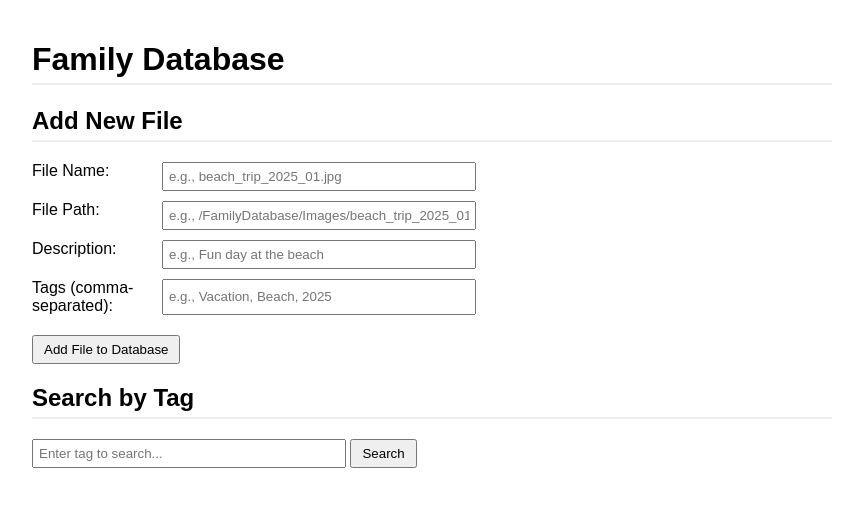
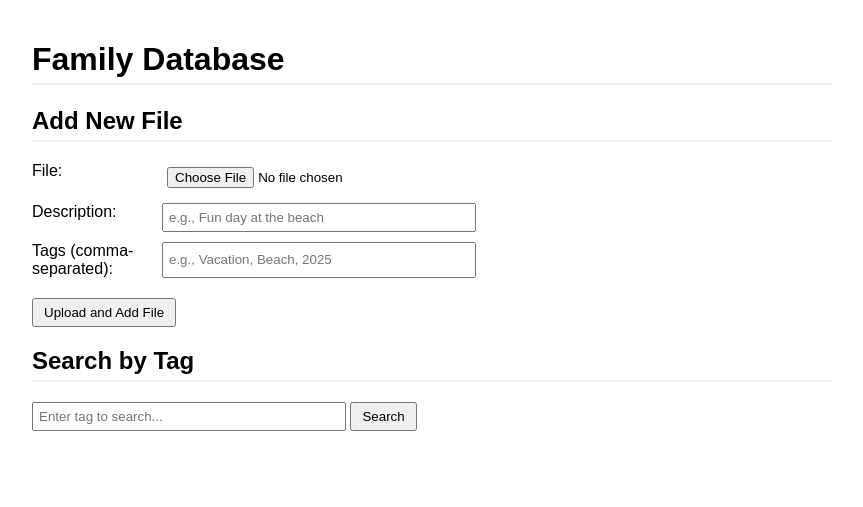
Before and after one commit to adilonam/family-media, a Flask app: page / in a window 1280 px wide. Shown: the top 507 px of the page, without its empty margins (208-1071 px from the left). Run offline with Flask 3, Linux system fonts and the light colour scheme.

Commit message:
Add file upload functionality with metadata handling and file serving route. Updated form to support file uploads and modified search results to include clickable file links. Added FamilyFileVault directory to .gitignore.

```diff
--- a/app.py
+++ b/app.py
@@ -1,8 +1,17 @@
-from flask import Flask, render_template, request, jsonify
+from flask import Flask, render_template, request, jsonify, send_from_directory
 import database_manager as dbm
+import os
+from werkzeug.utils import secure_filename
+
+# --- Configuration ---
+# Define the path where files will be saved
+UPLOAD_FOLDER = os.path.join(os.getcwd(), 'FamilyFileVault')
+# Create the folder if it doesn't exist
+os.makedirs(UPLOAD_FOLDER, exist_ok=True)
 
 # Initialize the Flask app
 app = Flask(__name__)
+app.config['UPLOAD_FOLDER'] = UPLOAD_FOLDER
 
 # Initialize database tables on startup
 def init_db():
@@ -46,15 +55,18 @@ def search():
             # 'jsonify' turns the Python list of results into a format
             # the web browser can understand.
             # We'll format the results as a list of dictionaries.
-            results = [
-                {
+            results = []
+            for file in files:
+                file_path = file[2]
+                # Extract just the filename from the full path for the download link
+                filename = os.path.basename(file_path)
+                results.append({
                     "id": file[0],
                     "name": file[1],
-                    "path": file[2],
+                    "path": file_path,
+                    "filename": filename,  # Add filename for download link
                     "description": file[3]
-                }
-                for file in files
-            ]
+                })
             return jsonify(results)
 
         except Exception as e:
@@ -63,35 +75,64 @@ def search():
 
     return jsonify({"error": "Could not connect to database"}), 500
 
-# --- 3. Add File API Route ---
+# --- 3. Add File API Route (MODIFIED) ---
 @app.route('/addfile', methods=['POST'])
 def add_file_route():
     """
-    This route handles adding a new file.
-    It expects data sent from an HTML form.
+    This route now handles file uploads and metadata.
+    """
+    # Check if a file was part of the request
+    if 'file' not in request.files:
+        return jsonify({"error": "No file part in the request"}), 400
 
-    NOTE: This basic example doesn't handle the *actual file upload*.
-    It only adds the metadata (the file info and tags) to the database.
-    """
-    # Get data from the submitted form
-    file_name = request.form.get('filename')
-    file_path = request.form.get('filepath')
-    description = request.form.get('description')
-    tags_string = request.form.get('tags') # e.g., "Vacation, Beach, 2025"
+    file = request.files['file']
 
-    if not file_name or not file_path or not tags_string:
-        return jsonify({"error": "Missing required fields"}), 400
+    # If the user does not select a file, the browser submits an
+    # empty file without a filename.
+    if file.filename == '':
+        return jsonify({"error": "No selected file"}), 400
 
-    conn = dbm.create_connection()
-    if conn:
+    # Get metadata from the form
+    description = request.form.get('description', '')
+    tags_string = request.form.get('tags', '')
+
+    if not tags_string:
+        return jsonify({"error": "Tags are required"}), 400
+
+    if file:
+        # Secure the filename against directory traversal attacks
+        filename = secure_filename(file.filename)
+
+        # Create the full, absolute path to save the file
+        save_path = os.path.join(app.config['UPLOAD_FOLDER'], filename)
+
+        # Check if file already exists (optional, but good practice)
+        if os.path.exists(save_path):
+            return jsonify({"error": f"File '{filename}' already exists."}), 400
+
+        conn = None
         try:
-            # Add the file to the Files table
+            # --- 1. Save the actual file ---
+            file.save(save_path)
+
+            # --- 2. Add metadata to database ---
+            conn = dbm.create_connection()
+            if not conn:
+                # If database connection fails, try to delete the file we just saved
+                if os.path.exists(save_path):
+                    os.remove(save_path)
+                return jsonify({"error": "Could not connect to database"}), 500
+
+            # Get file type and MIME type
+            file_type = filename.split('.')[-1].upper() if '.' in filename else 'Unknown'
+            mime_type = getattr(file, 'content_type', None) or 'application/octet-stream'
+
             new_file_id = dbm.add_file(
                 conn,
-                file_name=file_name,
-                file_path=file_path,
-                file_type="Unknown", # You can enhance this later
-                mime_type="Unknown", # You can enhance this later
+                file_name=filename,
+                file_path=save_path, # Store the *actual save path*
+                file_type=file_type,
+                mime_type=mime_type,
                 description=description
             )
 
@@ -99,17 +140,32 @@ def add_file_route():
                 # Add the tags
                 tags_list = [tag.strip() for tag in tags_string.split(',')]
                 for tag in tags_list:
-                    if tag: # Ensure tag is not empty
+                    if tag:
                         dbm.link_file_to_tag(conn, new_file_id, tag)
 
             conn.close()
-            return jsonify({"success": f"File '{file_name}' added with ID {new_file_id}"})
+            return jsonify({"success": f"File '{filename}' uploaded and added with ID {new_file_id}"})
 
         except Exception as e:
-            conn.close()
+            # If database insert fails, try to delete the file we just saved
+            if os.path.exists(save_path):
+                os.remove(save_path)
+            if conn:
+                conn.close()
             return jsonify({"error": str(e)}), 500
 
-    return jsonify({"error": "Could not connect to database"}), 500
+    return jsonify({"error": "An unknown error occurred"}), 500
+
+# --- 4. Serve Files Route ---
+@app.route('/files/<filename>')
+def serve_file(filename):
+    """
+    Safely serve files from the UPLOAD_FOLDER.
+    This allows the file paths in search results to be clickable links.
+    """
+    # Use secure_filename to prevent directory traversal attacks
+    safe_filename = secure_filename(filename)
+    return send_from_directory(app.config['UPLOAD_FOLDER'], safe_filename)
 
 
 # --- Run the App ---
--- a/templates/index.html
+++ b/templates/index.html
@@ -19,13 +19,10 @@
     <h1>Family Database</h1>
 
     <h2>Add New File</h2>
-    <form id="addFileForm">
+    <form id="addFileForm" enctype="multipart/form-data">
         <div class="form-grid">
-            <label for="filename">File Name:</label>
-            <input type="text" id="filename" name="filename" placeholder="e.g., beach_trip_2025_01.jpg" required>
-
-            <label for="filepath">File Path:</label>
-            <input type="text" id="filepath" name="filepath" placeholder="e.g., /FamilyDatabase/Images/beach_trip_2025_01.jpg" required>
+            <label for="file">File:</label>
+            <input type="file" id="file" name="file" required>
 
             <label for="description">Description:</label>
             <input type="text" id="description" name="description" placeholder="e.g., Fun day at the beach">
@@ -33,7 +30,7 @@
             <label for="tags">Tags (comma-separated):</label>
             <input type="text" id="tags" name="tags" placeholder="e.g., Vacation, Beach, 2025" required>
         </div>
-        <button type="submit">Add File to Database</button>
+        <button type="submit">Upload and Add File</button>
     </form>
     <p id="addFileStatus"></p>
 
@@ -76,35 +73,43 @@
             files.forEach(file => {
                 const item = document.createElement('div');
                 item.className = 'result-item';
+                // Create a clickable link to the file
+                const fileLink = file.filename ?
+                    `<a href="/files/${encodeURIComponent(file.filename)}" target="_blank">${file.filename}</a>` :
+                    file.path;
                 item.innerHTML = `
                     <h3>${file.name}</h3>
-                    <p><strong>Description:</strong> ${file.description}</p>
-                    <p><strong>Path:</strong> ${file.path}</p>
+                    <p><strong>Description:</strong> ${file.description || 'No description'}</p>
+                    <p><strong>File:</strong> ${fileLink}</p>
                 `;
                 resultsDiv.appendChild(item);
             });
         });
 
-        // --- Handle Add File ---
+        // --- Handle Add File (MODIFIED) ---
         document.getElementById('addFileForm').addEventListener('submit', async function(event) {
             event.preventDefault();
 
             const statusP = document.getElementById('addFileStatus');
-            statusP.textContent = 'Adding file...';
+            statusP.textContent = 'Uploading file...';
 
+            // Create a new FormData object from the form
             const formData = new FormData(this);
 
-            // This 'fetch' call talks to our Flask server's /addfile route
+            // We no longer use URLSearchParams. We send the FormData
+            // object directly, as it contains the file.
             const response = await fetch('/addfile', {
                 method: 'POST',
-                body: new URLSearchParams(formData) // Simple way to send form data
+                body: formData // Send the form data (including the file)
             });
 
             const result = await response.json();
 
             if (result.error) {
+                statusP.style.color = 'red';
                 statusP.textContent = `Error: ${result.error}`;
             } else {
+                statusP.style.color = 'green';
                 statusP.textContent = `Success: ${result.success}`;
                 document.getElementById('addFileForm').reset(); // Clear the form
             }
```
Also changed, not shown: project.md (+1 -0 lines), 1 other file.
